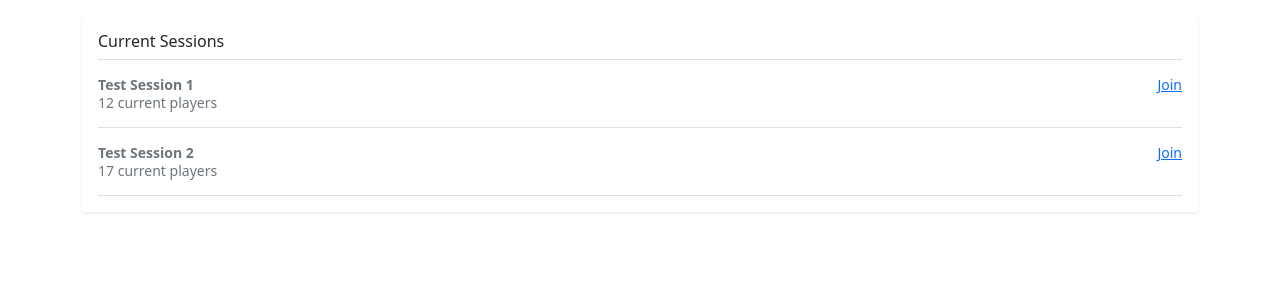
After one commit to goatgoose/Proximi-goat, a Flask app: page /session_view in a window 1280 px wide. The commit adds this page. Shown: the top 300 px of the page. Run offline with Flask 2, Linux system fonts and the light colour scheme; some libraries are stand-ins or nearby versions.

Commit message:
session view

```diff
--- a/app.py
+++ b/app.py
@@ -1,12 +1,32 @@
-from flask import Flask, render_template
+from flask import Flask, render_template, redirect
 import uuid
 
 app = Flask(__name__)
 
 
+@app.route("/call_example")
+def call_example():
+    return render_template("call_example.html", peer_id=str(uuid.uuid4()))
+
+
 @app.route("/")
 def home():
-    return render_template("home.html", peer_id=str(uuid.uuid4()))
+    return redirect("/session_view")
+
+
+@app.route("/session_view")
+def session_view():
+    temp_sessions = [
+        {
+            "name": "Test Session 1",
+            "players": 12
+        },
+        {
+            "name": "Test Session 2",
+            "players": 17
+        }
+    ]
+    return render_template("session_view.html", sessions=temp_sessions)
 
 
 if __name__ == '__main__':
--- a/templates/home.html
+++ b/templates/call_example.html
@@ -2,7 +2,7 @@
 <html lang="en">
 <head>
     <meta charset="UTF-8">
-    <title>Proximi-goat Audio</title>
+    <title>Audio Call test</title>
 
     <link rel="stylesheet" href="https://maxcdn.bootstrapcdn.com/bootstrap/3.3.7/css/bootstrap.min.css">
 
@@ -21,7 +21,7 @@
 <script src="https://code.jquery.com/jquery-3.5.1.min.js"></script>
 <script src="https://maxcdn.bootstrapcdn.com/bootstrap/3.3.7/js/bootstrap.min.js"></script>
 <script src="https://unpkg.com/peerjs@1.3.1/dist/peerjs.min.js"></script>
-<script src="/static/home.js"></script>
+<script src="/static/call_example.js"></script>
 
 </body>
 </html>
--- /dev/null
+++ b/templates/session_view.html
@@ -0,0 +1,32 @@
+<!DOCTYPE html>
+<html lang="en">
+<head>
+    <meta charset="UTF-8">
+    <title>Sessions</title>
+
+    <link href="https://getbootstrap.com/docs/5.0/dist/css/bootstrap.min.css" rel="stylesheet">
+</head>
+<body>
+
+<main class="container">
+    <div class="my-3 p-3 bg-white rounded shadow-sm">
+        <h6 class="border-bottom pb-2 mb-0">Current Sessions</h6>
+        {% for session in sessions %}
+            <div class="d-flex text-muted pt-3">
+                <div class="pb-3 mb-0 small lh-sm border-bottom w-100">
+                    <div class="d-flex justify-content-between">
+                        <strong class="text-gray-dark">{{session.name}}</strong>
+                        <a href="#">Join</a>
+                    </div>
+                    <span class="d-block">{{session.players}} current players</span>
+                </div>
+            </div>
+        {% endfor %}
+    </div>
+</main>
+
+<script src="https://code.jquery.com/jquery-3.5.1.min.js"></script>
+<script src="https://maxcdn.bootstrapcdn.com/bootstrap/3.3.7/js/bootstrap.min.js"></script>
+
+</body>
+</html>
```
Also changed, not shown: static/call_example.js (renamed from static/home.js), static/style.css (added).
